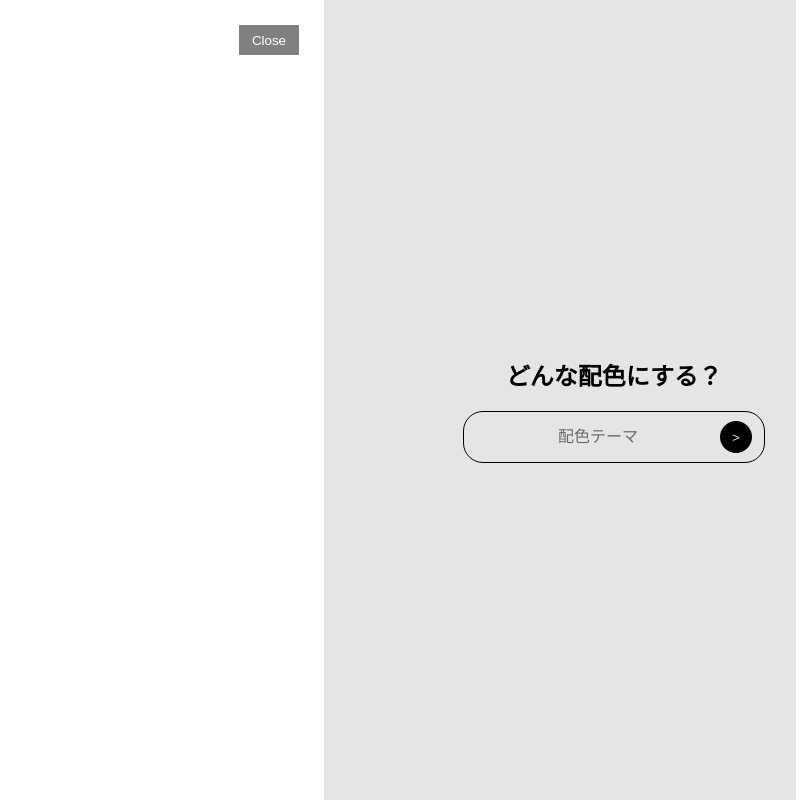
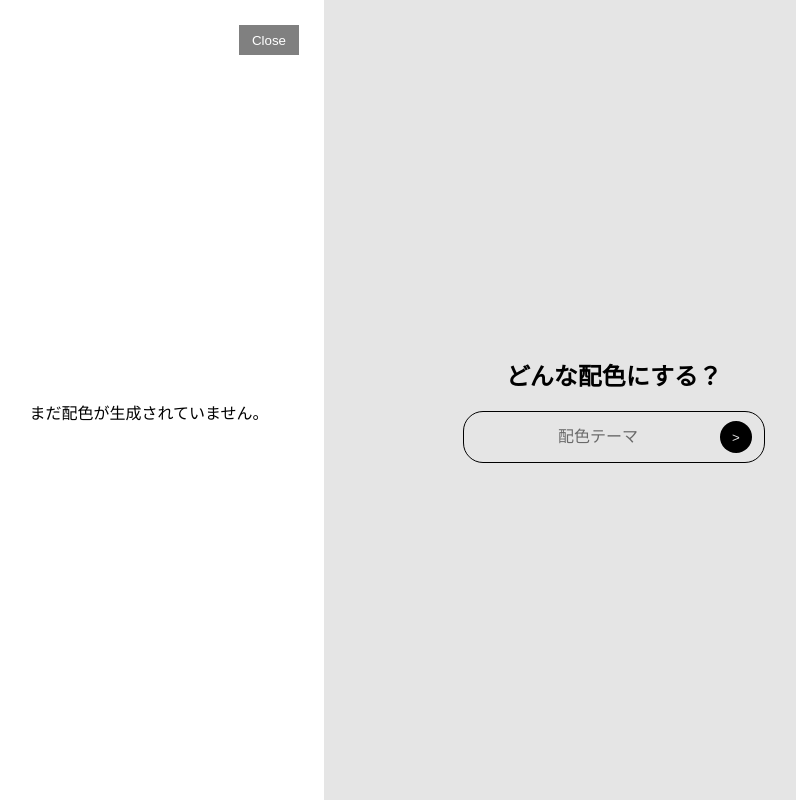
Before and after one commit to k4nkan/ironavi, a plain HTML site: page frontend/index.html in a window 1280 px wide. Both pictures are taken after a click on the button "Menu". Shown: the whole page, without its empty margins (26-822 px from the left). Drawn offline with nearby package versions, Linux system fonts and the light colour scheme.

Commit message:
#9 デザインの調整

```diff
--- a/frontend/index.html
+++ b/frontend/index.html
@@ -24,6 +24,7 @@
 
     <div id="sideMenu" class="flex hide">
       <button class="closeMenuButton flex">Close</button>
+      <div id="sideMenuAlert">まだ配色が生成されていません。</div>
     </div>
 
     <script type="module" src="scripts/main.js"></script>
--- a/frontend/scripts/main.js
+++ b/frontend/scripts/main.js
@@ -25,6 +25,7 @@ document.addEventListener("DOMContentLoaded", () => {
       console.log("レスポンス：", result);
       const parsed = JSON.parse(result);
       updateColor(parsed);
+      addClassHide("sideMenuAlert");
     } catch (err) {
       console.error("fetch 失敗:", err);
     } finally {
--- a/frontend/styles/menu.css
+++ b/frontend/styles/menu.css
@@ -12,12 +12,13 @@
 }
 
 #sideMenu {
+  position: relative;
   flex-direction: column;
   justify-content: start;
   gap: 25px;
   position: relative;
   z-index: 10;
-  padding: 80px 0 20px 0;
+  padding: 80px 0 25px 0;
   box-sizing: border-box;
 
   height: 100%;
@@ -26,6 +27,11 @@
   background: white;
 
   overflow-y: auto;
+
+  #sideMenuAlert {
+    position: absolute;
+    top: 50%;
+  }
 }
 
 #sideMenuBack {
```
